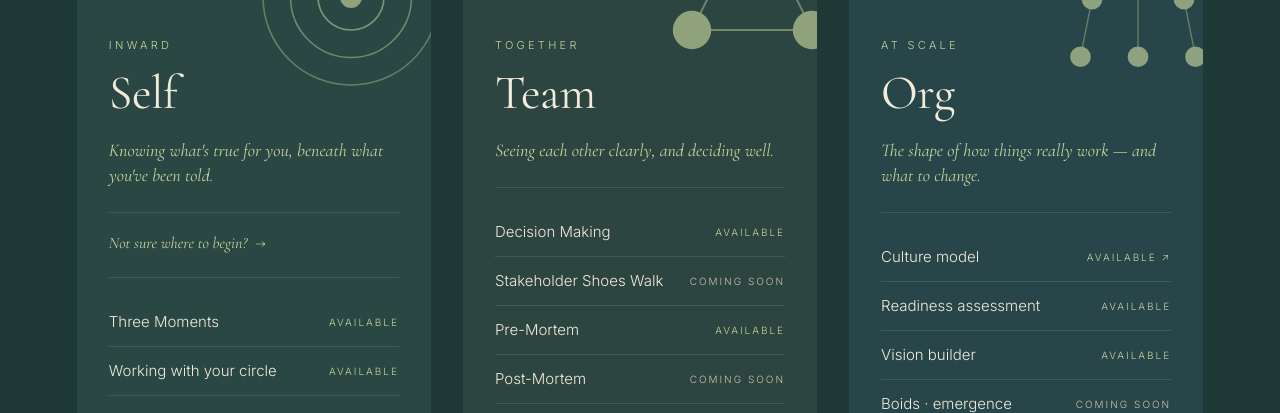
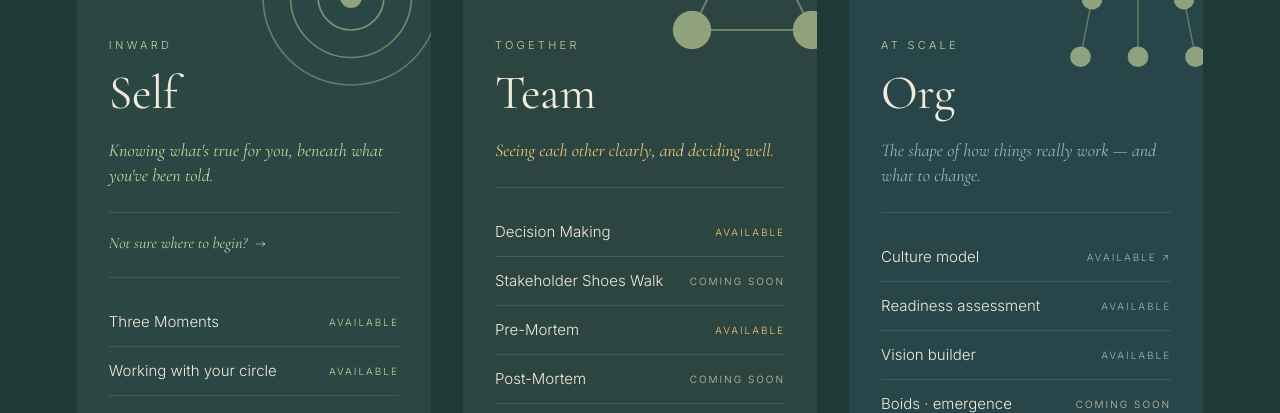
Before and after one commit to JMZywietz/InciteU, a React (Vite) app: page / in a window 1280 px wide. Shown: the part 900-1313 px from the top of the page. Built offline with nearby package versions, Linux system fonts and the light colour scheme.

Commit message:
Add per-variant accent colors to category cards and think cards
- CategoryCard: Self=sage, Team=warm gold, Org=soft teal-blue
- Accents drive tagline, links, hover, and status text colors
- Think page: each card gets its own background shade and accent

```diff
--- a/src/components/CategoryCard.jsx
+++ b/src/components/CategoryCard.jsx
@@ -11,9 +11,16 @@ const VARIANT_BG = {
   org:  { base: C.bgCardOrg,  hover: C.bgCardOrgHover },
 };
 
+const VARIANT_ACCENT = {
+  self: '#C5D49B',
+  team: '#E8C87A',
+  org:  '#8CBAC6',
+};
+
 export default function CategoryCard({ label, name, tagline, Icon, iconStyle, tools, navigate, guideTo, variant }) {
   const [hovered, setHovered] = useState(false);
   const bgPair = VARIANT_BG[variant] || { base: C.bgCard, hover: C.bgCardHover };
+  const accent = VARIANT_ACCENT[variant] || C.sage;
 
   return (
     <div onMouseEnter={() => setHovered(true)} onMouseLeave={() => setHovered(false)}
@@ -24,10 +31,10 @@ export default function CategoryCard({ label, name, tagline, Icon, iconStyle, to
       <div style={{ position: 'relative', zIndex: 1, marginTop: 80 }}>
         <div style={{ ...eyebrow, marginBottom: 12 }}>{label}</div>
         <h2 style={{ ...heading(48), marginBottom: 16 }}>{name}</h2>
-        <p style={{ fontFamily: F.serif, fontStyle: 'italic', fontSize: 18, color: C.sage, marginBottom: 24, lineHeight: 1.4 }}>{tagline}</p>
+        <p style={{ fontFamily: F.serif, fontStyle: 'italic', fontSize: 18, color: accent, marginBottom: 24, lineHeight: 1.4 }}>{tagline}</p>
         {guideTo && (
           <a onClick={(e) => { e.preventDefault(); navigate(guideTo); }} href="#"
-             style={{ display: 'inline-flex', alignItems: 'center', gap: 8, color: C.sage, textDecoration: 'none', fontFamily: F.serif, fontStyle: 'italic', fontSize: 16, cursor: 'pointer', borderTop: `1px solid ${C.line}`, width: '100%', padding: '18px 0 20px', transition: 'gap 0.3s' }}
+             style={{ display: 'inline-flex', alignItems: 'center', gap: 8, color: accent, textDecoration: 'none', fontFamily: F.serif, fontStyle: 'italic', fontSize: 16, cursor: 'pointer', borderTop: `1px solid ${C.line}`, width: '100%', padding: '18px 0 20px', transition: 'gap 0.3s' }}
              onMouseEnter={(e) => { e.target.style.gap = '14px'; }}
              onMouseLeave={(e) => { e.target.style.gap = '8px'; }}>
             Not sure where to begin? <span style={{ fontStyle: 'normal' }}>→</span>
@@ -40,10 +47,10 @@ export default function CategoryCard({ label, name, tagline, Icon, iconStyle, to
             return (
               <li key={i} onClick={onClick}
                   style={{ padding: '12px 0', borderBottom: i === tools.length - 1 ? 'none' : `1px solid ${C.line}`, display: 'flex', justifyContent: 'space-between', alignItems: 'center', fontSize: 15, color: C.cream, cursor: isLink ? 'pointer' : 'default', transition: 'color 0.3s' }}
-                  onMouseEnter={(e) => { if (isLink) e.currentTarget.style.color = C.sage; }}
+                  onMouseEnter={(e) => { if (isLink) e.currentTarget.style.color = accent; }}
                   onMouseLeave={(e) => { if (isLink) e.currentTarget.style.color = C.cream; }}>
                 <span>{t.name}</span>
-                <span style={{ fontSize: 10, letterSpacing: '0.2em', textTransform: 'uppercase', color: t.live ? C.sage : C.creamMuted }}>
+                <span style={{ fontSize: 10, letterSpacing: '0.2em', textTransform: 'uppercase', color: t.live ? accent : C.creamMuted }}>
                   {t.live ? `Available${t.external ? ' ↗' : ''}` : 'Coming soon'}
                 </span>
               </li>
--- a/src/pages/ThinkPage.jsx
+++ b/src/pages/ThinkPage.jsx
@@ -14,6 +14,8 @@ const THINK_PIECES = [
     abstract: 'A visual walkthrough of the Cynefin framework \u2014 from predictable to unpredictable, from holiday dinners to organizational challenges. Learn to see which parts of your challenge need expertise, which need experimentation, and which just need you to act.',
     readTime: '6 min read',
     accent: '#C5D49B',
+    bg: '#2D4541',
+    bgHover: '#37514D',
   },
   {
     id: 'five-layers-deep',
@@ -22,6 +24,8 @@ const THINK_PIECES = [
     abstract: 'A biological view of complexity. How humans evolved from single-celled organisms to creatures who can hold meaning, and how each layer of new capacity unlocked more advanced ways to connect, protect, and \u2014 when we are at our best \u2014 to serve a future bigger than ourselves.',
     readTime: '8 min read',
     accent: '#E8C87A',
+    bg: '#2A4446',
+    bgHover: '#354F51',
   },
 ];
 
@@ -43,9 +47,9 @@ export default function ThinkPage() {
       <div style={{ display: 'flex', flexDirection: 'column', gap: 24 }}>
         {THINK_PIECES.map((piece) => (
           <a key={piece.id} onClick={(e) => { e.preventDefault(); navigate(piece.id); }} href="#"
-             style={{ display: 'block', background: C.bgCard, borderRadius: 4, padding: '36px 36px', textDecoration: 'none', color: 'inherit', borderLeft: `3px solid ${piece.accent || C.sage}`, transition: 'background 0.3s, transform 0.3s', cursor: 'pointer' }}
-             onMouseEnter={(e) => { e.currentTarget.style.background = C.bgCardHover; e.currentTarget.style.transform = 'translateX(4px)'; }}
-             onMouseLeave={(e) => { e.currentTarget.style.background = C.bgCard; e.currentTarget.style.transform = 'translateX(0)'; }}>
+             style={{ display: 'block', background: piece.bg || C.bgCard, borderRadius: 4, padding: '36px 36px', textDecoration: 'none', color: 'inherit', borderLeft: `3px solid ${piece.accent || C.sage}`, transition: 'background 0.3s, transform 0.3s', cursor: 'pointer' }}
+             onMouseEnter={(e) => { e.currentTarget.style.background = piece.bgHover || C.bgCardHover; e.currentTarget.style.transform = 'translateX(4px)'; }}
+             onMouseLeave={(e) => { e.currentTarget.style.background = piece.bg || C.bgCard; e.currentTarget.style.transform = 'translateX(0)'; }}>
             <div style={{ ...eyebrow, marginBottom: 10, fontSize: 10 }}>{piece.readTime}</div>
             <h2 style={{ fontFamily: F.serif, fontSize: 32, color: C.cream, marginBottom: 8, fontWeight: 400, lineHeight: 1.15 }}>{piece.title}</h2>
             <p style={{ fontFamily: F.serif, fontStyle: 'italic', fontSize: 18, color: piece.accent || C.sage, marginBottom: 16, lineHeight: 1.4 }}>{piece.subtitle}</p>
```
